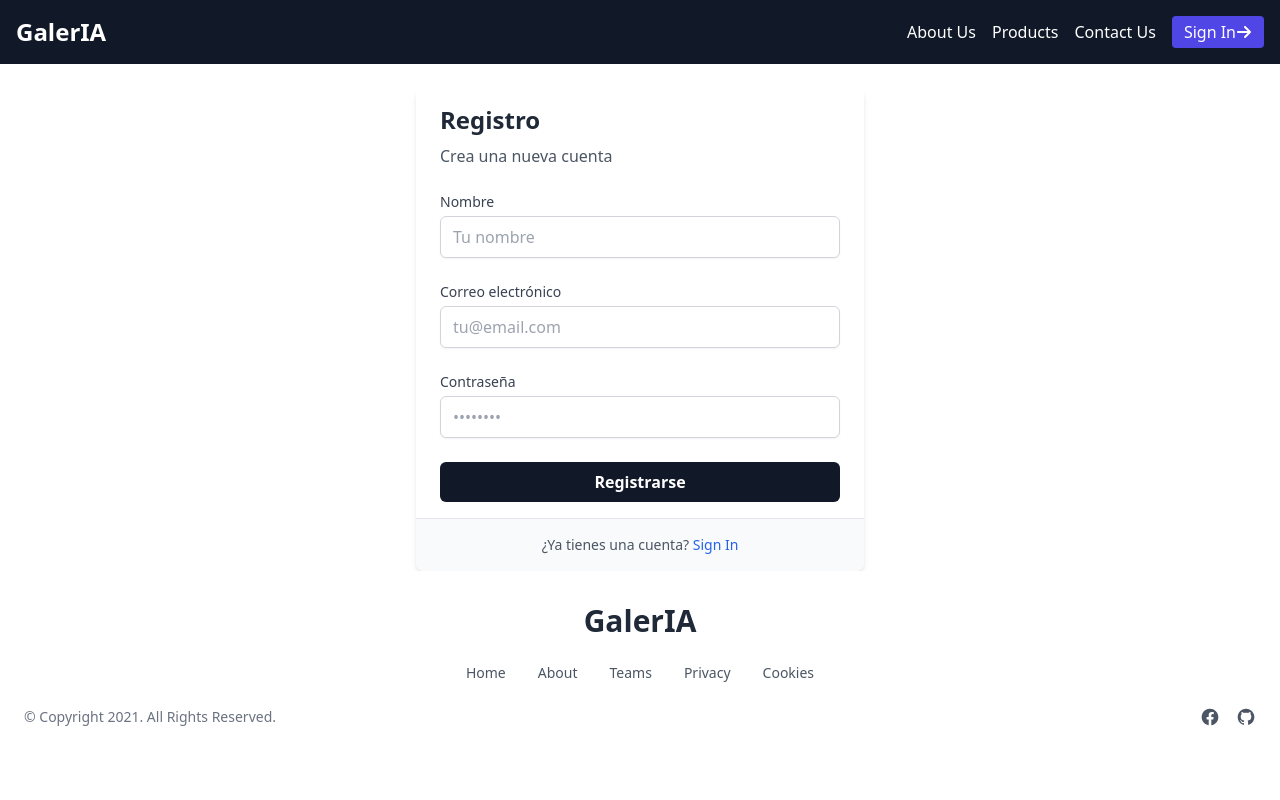
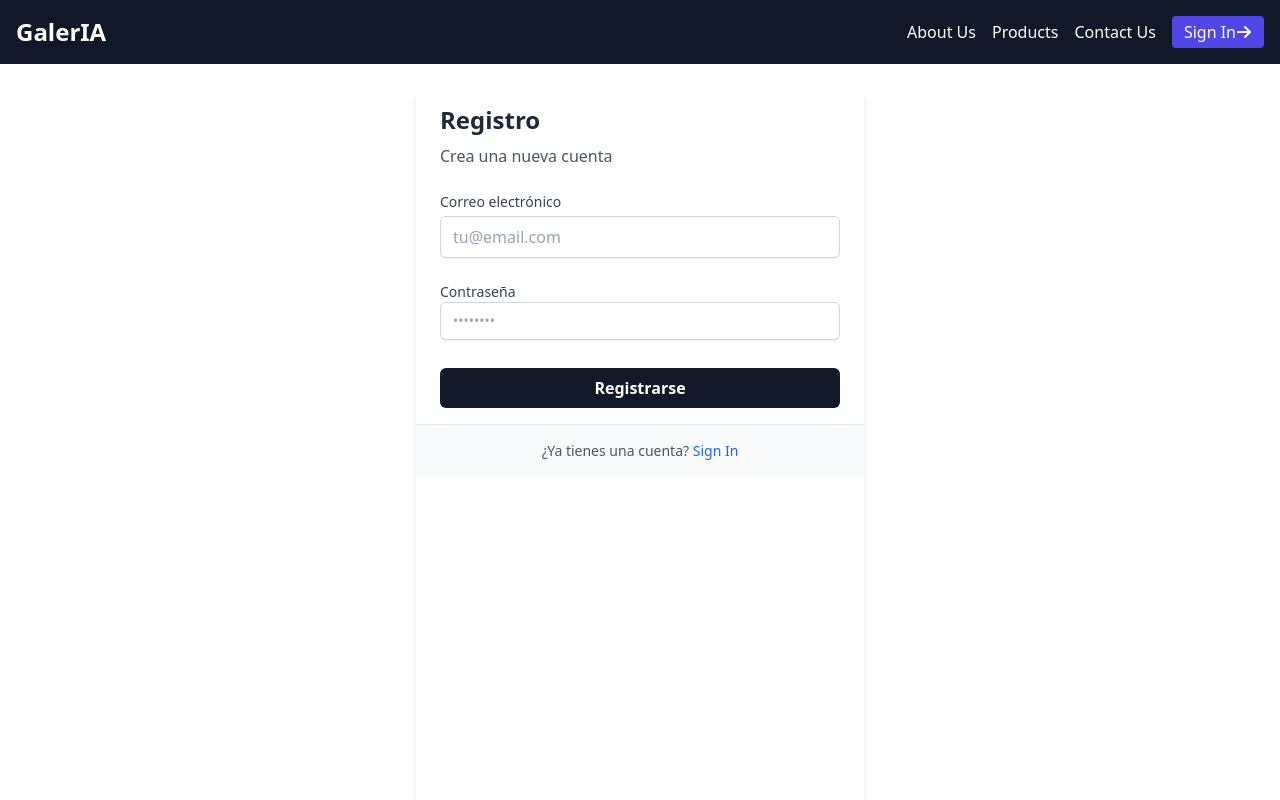
Before and after one commit to nachoogomez/GalerIA, a React (Vite) app: page /register in a window 1280 px wide. Shown: the top 800 px of the page. Built offline with nearby package versions, Linux system fonts and the light colour scheme.

Commit message:
axios and register

```diff
--- a/package.json
+++ b/package.json
@@ -11,12 +11,16 @@
   },
   "dependencies": {
     "@reduxjs/toolkit": "^2.3.0",
+    "axios": "^1.7.8",
+    "dotenv": "^16.4.5",
+    "formik": "^2.4.6",
     "react": "^18.3.1",
     "react-dom": "^18.3.1",
     "react-icons": "^5.3.0",
     "react-redux": "^9.1.2",
     "react-router-dom": "^6.27.0",
-    "redux-persist": "^6.0.0"
+    "redux-persist": "^6.0.0",
+    "yup": "^1.4.0"
   },
   "devDependencies": {
     "@eslint/js": "^9.13.0",
--- /dev/null
+++ b/src/axios/auth.js
@@ -0,0 +1,29 @@
+import axios from 'axios';
+
+const API_URL = 'http://localhost:3000/api/v1';
+
+export const createUser = async (email, password) => {
+    try {
+        const response = await axios.post(`${API_URL}/user/register`, {
+            email,
+            password
+        })
+        return response.data;
+    } catch (error) {
+        console.log(error);
+        return alert(error.response.data.errors[0].msg);
+    }
+}
+
+export const loginUser = async (email, password) => {
+    try {
+      const response = await axios.post(`${API_URL}auth/login`, {
+        email,
+        password,
+      });
+      return response.data;
+    } catch (error) {
+      console.log(error);
+      return alert(error.response.data.msg);
+    }
+  };
--- a/src/components/last-products/LastProducts.jsx
+++ b/src/components/last-products/LastProducts.jsx
@@ -5,8 +5,8 @@ import {formatPrice} from '../../utils/formatPrice'
 const LastProducts = () => {
 
   return (
-    <div className='flex flex-wrap flex-col items-center gap-7 mb-8'>
-    <div className='flex flex-wrap gap-4'>
+    <div className='flex flex-wrap flex-col items-center gap-7 mb-8 '>
+    <div className='flex flex-wrap gap-4 justify-center'>
       <div>
         <div className="max-w-sm mx-auto bg-white rounded-xl shadow-md overflow-hidden">
           <img
--- a/src/components/register/Register.jsx
+++ b/src/components/register/Register.jsx
@@ -1,78 +1,61 @@
 // Code for the Register component
-import { useState } from 'react'
 import { Link } from "react-router-dom";
+import {Formik, Form as FormikForm, Field, ErrorMessage} from 'formik'
+import { registerInitialValues} from '../../formik/initialValues'
+import { registerValidationSchema } from '../../formik/validationSchema'
+import {createUser} from '../../axios/auth'
+import { useNavigate } from 'react-router-dom';
+
 
 const Register = () => {
-  const [formData, setFormData] = useState({
-    name: '',
-    email: '',
-    password: ''
-  })
 
-  const handleChange = (e) => {
-    const { name, value } = e.target
-    setFormData(prevState => ({
-      ...prevState,
-      [name]: value
-    }))
-  }
-
-  const handleSubmit = (e) => {
-    e.preventDefault()
-    console.log('Datos del formulario:', formData)
-    // Aquí puedes agregar la lógica para enviar los datos al servidor
-  }
+  const navigate = useNavigate();
 
   return (
-    <div className="w-full max-w-md mx-auto bg-white shadow-md rounded-lg overflow-hidden mt-6">
+    <div className="w-full h-screen max-w-md mx-auto bg-white shadow-md rounded-lg overflow-hidden mt-6">
       <div className="px-6 py-4">
         <h2 className="text-2xl font-bold text-gray-800 mb-2">Registro</h2>
         <p className="text-gray-600 mb-6">Crea una nueva cuenta</p>
-        <form onSubmit={handleSubmit} className="space-y-6">
-          <div>
-            <label htmlFor="name" className="block text-sm font-medium text-gray-700 mb-1">
-              Nombre
-            </label>
-            <input
-              id="name"
-              name="name"
-              type="text"
-              placeholder="Tu nombre"
-              value={formData.name}
-              onChange={handleChange}
-              required
-              className="w-full px-3 py-2 border border-gray-300 rounded-md shadow-sm focus:outline-none focus:ring-2 focus:ring-blue-500 focus:border-blue-500"
-            />
-          </div>
+        <Formik
+         initialValues={registerInitialValues}
+         validationSchema={registerValidationSchema}
+         onSubmit={async (values, actions) =>{
+            const user = await createUser(values.email, values.password);
+            actions.resetForm();
+            console.log(user)
+          if (user) {
+            navigate("/login");
+          }
+         }}
+      >
+        <FormikForm  className="space-y-6" >
           <div>
             <label htmlFor="email" className="block text-sm font-medium text-gray-700 mb-1">
               Correo electrónico
             </label>
-            <input
+            <Field
               id="email"
               name="email"
               type="email"
               placeholder="tu@email.com"
-              value={formData.email}
-              onChange={handleChange}
               required
               className="w-full px-3 py-2 border border-gray-300 rounded-md shadow-sm focus:outline-none focus:ring-2 focus:ring-blue-500 focus:border-blue-500"
             />
+            <ErrorMessage name="email" component="div" className="text-red-500 text-sm mt-1" />
           </div>
           <div>
             <label htmlFor="password" className="block text-sm font-medium text-gray-700 mb-1">
               Contraseña
-            </label>
-            <input
+            <Field
               id="password"
               name="password"
               type="password"
               placeholder="••••••••"
-              value={formData.password}
-              onChange={handleChange}
               required
               className="w-full px-3 py-2 border border-gray-300 rounded-md shadow-sm focus:outline-none focus:ring-2 focus:ring-blue-500 focus:border-blue-500"
             />
+            <ErrorMessage name="password" component="div" className="text-red-500 text-sm mt-1" />
+            </label>
           </div>
           <button
             type="submit"
@@ -80,7 +63,8 @@ const Register = () => {
           >
             Registrarse
           </button>
-        </form>
+        </FormikForm>
+        </Formik>
       </div>
       <div className="px-6 py-4 bg-gray-50 border-t border-gray-200">
         <p className="text-sm text-gray-600 text-center">
@@ -89,7 +73,7 @@ const Register = () => {
           <Link to="/login" className="text-blue-600 hover:underline">
               Sign In
 
-            </Link>
+          </Link>
         </p>
       </div>
     </div>
--- /dev/null
+++ b/src/formik/initialValues.js
@@ -0,0 +1,9 @@
+export const registerInitialValues = {
+    email: '',
+    password: '',
+  };
+
+  export const loginInitialValues = {
+    email: '',
+    password: '',
+  };
--- /dev/null
+++ b/src/formik/validationSchema.js
@@ -0,0 +1,22 @@
+import * as Yup from 'yup';
+import {regEmail} from '../utils/regEmail'
+
+export const registerValidationSchema = Yup.object({
+    email: Yup.string()
+      .matches(regEmail, 'Mail no válido')
+      .required('Campo requerido'),
+    password: Yup.string()
+      .min(6, 'Mínimo de 6 caracteres')
+      .max(20, 'Máximo 20 caracteres')
+      .required('Campo requerido'),
+  });
+
+  export const loginValidationSchema = Yup.object({
+    email: Yup.string()
+      .matches(regEmail, 'Mail no válido')
+      .required('Campo requerido'),
+    password: Yup.string()
+      .min(6, 'Mínimo de 6 caracteres')
+      .max(20, 'Máximo 20 caracteres')
+      .required('Campo requerido'),
+  });
--- /dev/null
+++ b/src/utils/regEmail.js
@@ -0,0 +1,2 @@
+export const regEmail =
+  /^[a-zA-Z0-9.!#$%&'*+/=?^_`{|}~-]+@[a-zA-Z0-9-]+(?:\.[a-zA-Z0-9-]+)*$/;
```
Also changed, not shown: 2 other files (tests, documents, lock files or other folders).
